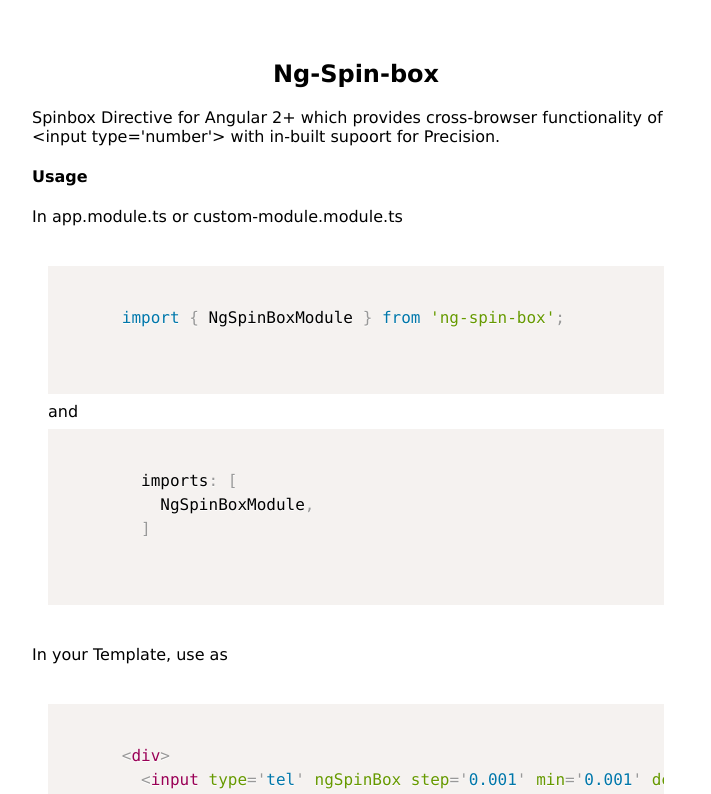
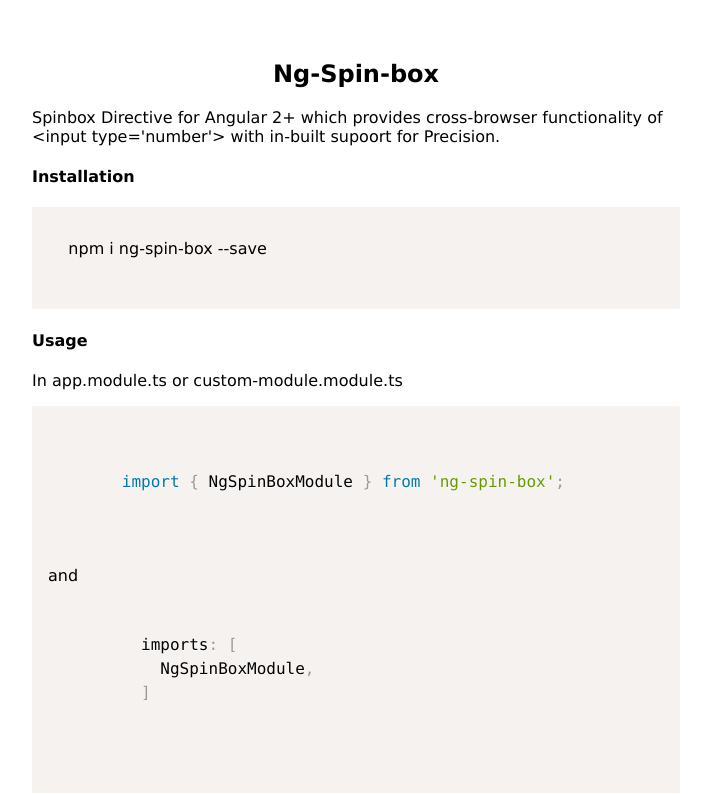
Before and after one commit to devashishpuri/ngSpinBox, an Angular app: page / in a window 1280 px wide. Shown: the top 794 px of the page, without its empty margins (284-995 px from the left). Built offline with nearby package versions, Linux system fonts and the light colour scheme.

Commit message:
Add Installation

```diff
--- a/src/app/app.component.css
+++ b/src/app/app.component.css
@@ -14,6 +14,7 @@
 
   div.example-container {
     padding: 16px;
+    background: #f5f2f0;
   }
 
   input  {
--- a/src/app/app.component.html
+++ b/src/app/app.component.html
@@ -5,6 +5,16 @@
 <p>
   Spinbox Directive for Angular 2+ which provides cross-browser functionality of <code>&lt;input type='number'&gt;</code> with in-built supoort for Precision.
 </p>
+
+<h4>
+  Installation
+</h4>
+
+<div class='example-container'>
+  <pre>
+    npm i ng-spin-box --save
+  </pre>
+</div>
 
 <h4>
   Usage
```
